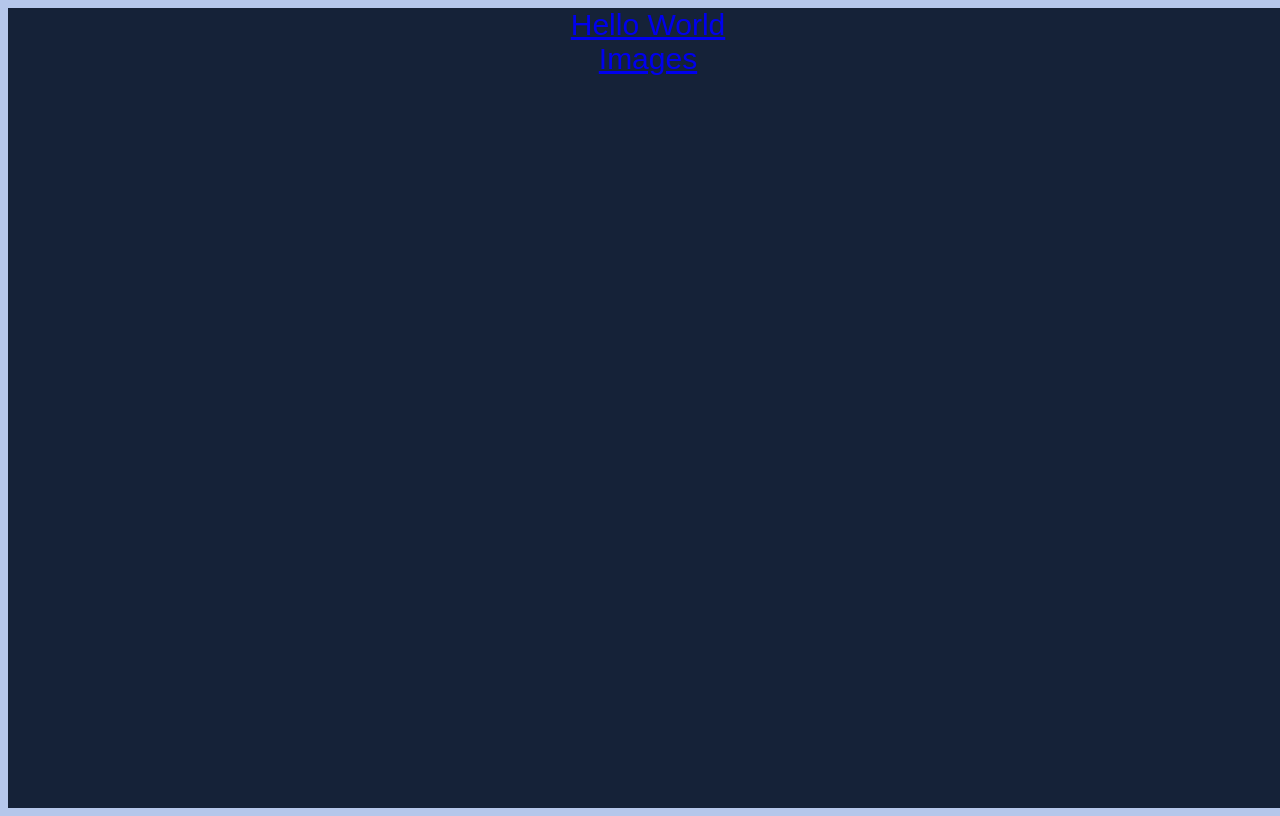
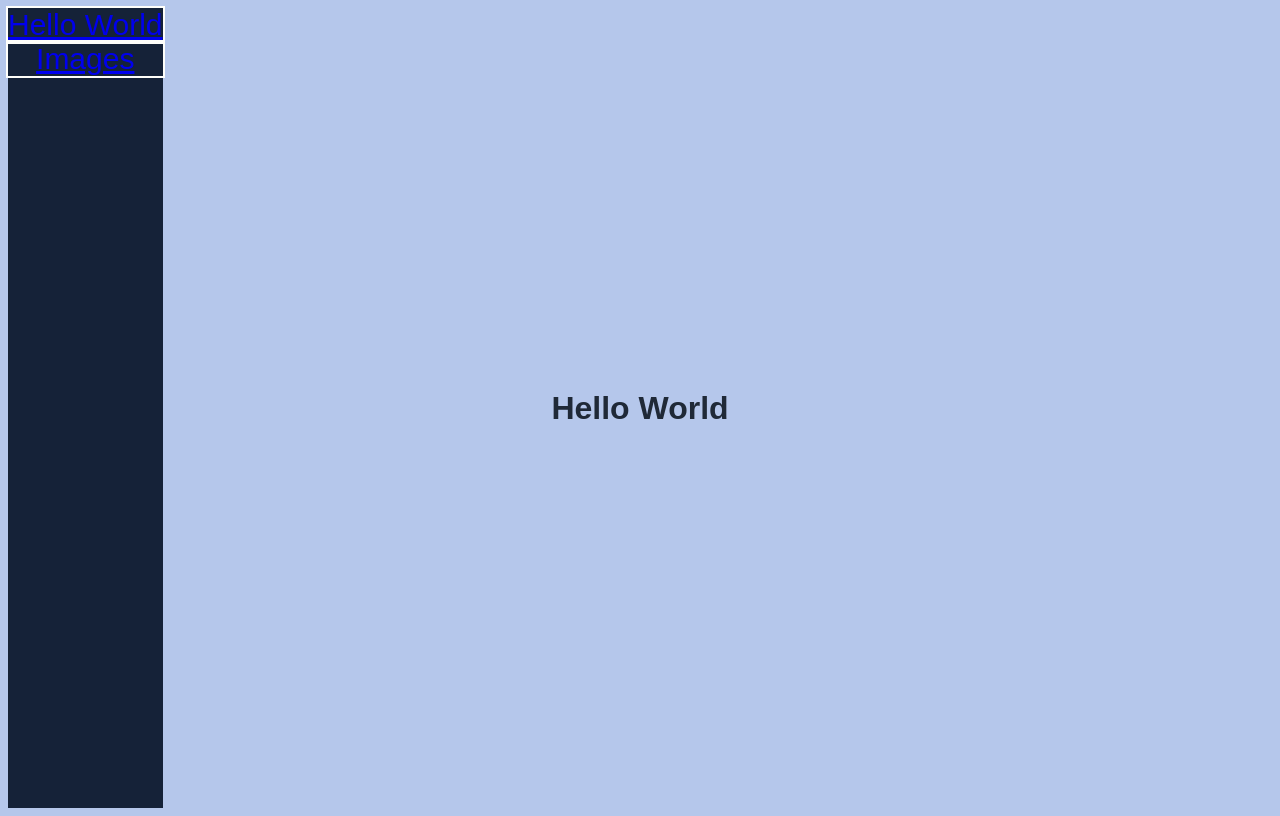
Before and after one commit to akaricin/the-humor-project, a Next.js app: page / in a window 1280 px wide. Built offline with nearby package versions, Linux system fonts and the light colour scheme; a web font is replaced by a local one.

Commit message:
Fixed sidebar so that it won't cover the content

```diff
--- a/app/layout.tsx
+++ b/app/layout.tsx
@@ -21,7 +21,7 @@ export default function RootLayout({
       </head>
       <body className="antialiased flex flex-col md:flex-row jersey-10-regular">
         <Sidebar />
-        <div className="flex-grow md:ml-96">
+        <div className="flex-grow md:ml-[200px]">
           {children}
         </div>
       </body>
--- a/components/Sidebar.tsx
+++ b/components/Sidebar.tsx
@@ -5,13 +5,13 @@ import Link from "next/link";
 export default function Sidebar() {
   return (
     <div
-      className={`fixed left-0 top-0 z-50 bg-[#152238] text-white w-full md:w-96 flex flex-col flex-shrink-0 min-w-[100px] h-screen`}
+      className={`fixed left-0 top-0 z-50 bg-[#152238] text-[#FEFEFA] md:w-[200px] flex flex-col flex-shrink-0 min-w-[100px] h-screen`}
     >
       <nav className="flex flex-col p-6 mt-10">
-        <Link href="/" className="py-4 px-6 bg-gray-700 hover:bg-gray-600 rounded text-center w-full mb-6 text-[30px]">
+        <Link href="/" className="py-4 px-6 bg-gray-700 hover:bg-gray-600 rounded text-center w-full mb-6 text-[30px] outline outline-2 outline-[#FEFEFA]">
           Hello World
         </Link>
-        <Link href="/images" className="py-4 px-6 bg-gray-700 hover:bg-gray-600 rounded text-center w-full text-[30px]">
+        <Link href="/images" className="py-4 px-6 bg-gray-700 hover:bg-gray-600 rounded text-center w-full text-[30px] outline outline-2 outline-[#FEFEFA]">
           Images
         </Link>
       </nav>
```
Also changed, not shown: changes_summary.txt (added).
